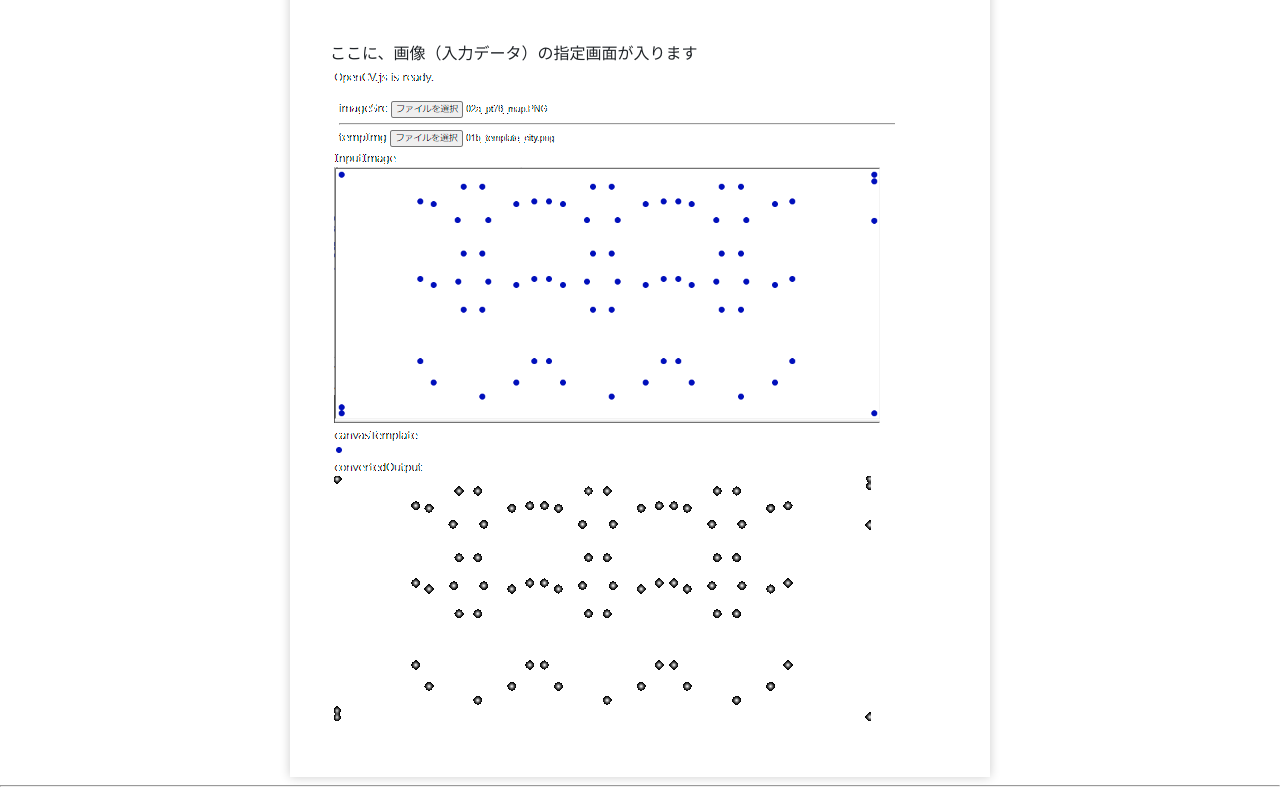
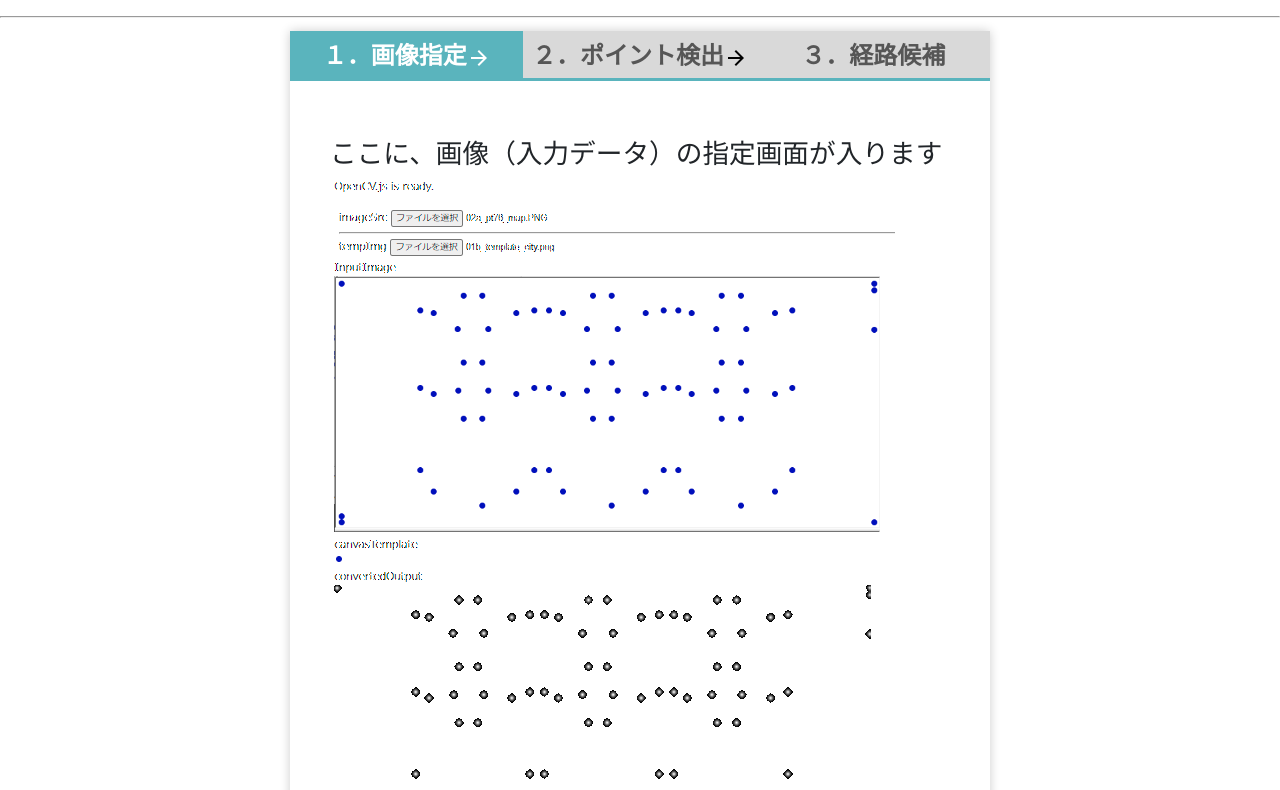
Before and after one commit to sgtao/image2tsp_schedule, a plain HTML site: page docs/index.html in a window 1280 px wide. Shown: the part 191-981 px from the top of the page. Drawn offline with Linux system fonts and the light colour scheme.

Commit message:
update docs for some decolates

```diff
--- a/docs/index.html
+++ b/docs/index.html
@@ -7,12 +7,14 @@
 <link rel="stylesheet" href="styles/styles.css">
 </head>
 <body>
+  <div class="container">
     <header>
       <h2>画像からTSPを経路スケジュール：</h2>
       <p>利用者が貼り付けた画像をもとに、経路対象の認識⇒最適経路探索をして、経路順を示します。</p>
       <p style="color:red;">（モックですが、下にコンテンツのイメージをしめしてます）</p>
     </header>
     <hr>
+    <main class="mockup_images">
       <!-- 参考：https://bagelee.com/design/css/create_tabs_using_only_css/ -->
       <div class="tabs">
           <input id="all" type="radio" name="tab_item" checked>
@@ -34,9 +36,11 @@
             <img src="sample_images/03_trace_tsp_solve.png" alt="03_trace_tsp_solve" srcset="">
           </div>
         </div>
+    </main>
     <hr>
     <footer>
       <p>Copyright © 2021 sg.tao.so@gmail.com All Rights Reserved.</p>
     </footer>
+  </div>
 </body>
 </html>
--- /dev/null
+++ b/docs/styles/styles.scss
@@ -0,0 +1,70 @@
+
+html, body {
+    font-family: sans-serif;
+    font-size: 20pt;
+}
+
+.container {
+  background-color: white;
+}
+main {
+  margin: 0 auto;
+  width: 90%;
+}
+.mockup_images {
+  /*タブ切り替え全体のスタイル*/
+  .tabs {
+    margin-top: 50px;
+    padding-bottom: 40px;
+    background-color: #fff;
+    box-shadow: 0 0 10px rgba(0, 0, 0, 0.2);
+    width: 700px;
+    margin: 0 auto;}
+
+  /*タブのスタイル*/
+  .tab_item {
+    width: calc(100%/3);
+    height: 50px;
+    border-bottom: 3px solid #5ab4bd;
+    background-color: #d9d9d9;
+    line-height: 50px;
+    font-size: 24px;
+    text-align: center;
+    color: #565656;
+    display: block;
+    float: left;
+    text-align: center;
+    font-weight: bold;
+    transition: all 0.2s ease;
+  }
+  .tab_item:hover {
+    opacity: 0.75;
+  }
+
+  /*ラジオボタンを全て消す*/
+  input[name="tab_item"] {
+    display: none;
+  }
+
+  /*タブ切り替えの中身のスタイル*/
+  .tab_content {
+    display: none;
+    padding: 40px 40px 0;
+    clear: both;
+    overflow: hidden;
+  }
+
+
+  /*選択されているタブのコンテンツのみを表示*/
+  #all:checked ~ #all_content,
+  #programming:checked ~ #programming_content,
+  #design:checked ~ #design_content {
+    display: block;
+  }
+
+  /*選択されているタブのスタイルを変える*/
+  .tabs input:checked + .tab_item {
+    background-color: #5ab4bd;
+    color: #fff;
+  }
+}
```
Also changed, not shown: docs/styles/styles.css, 2 other files. Lines whose indentation alone changed are shown as unchanged.
